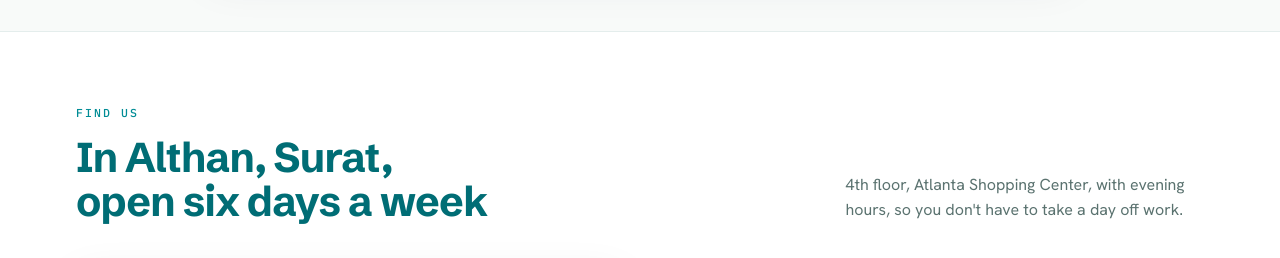
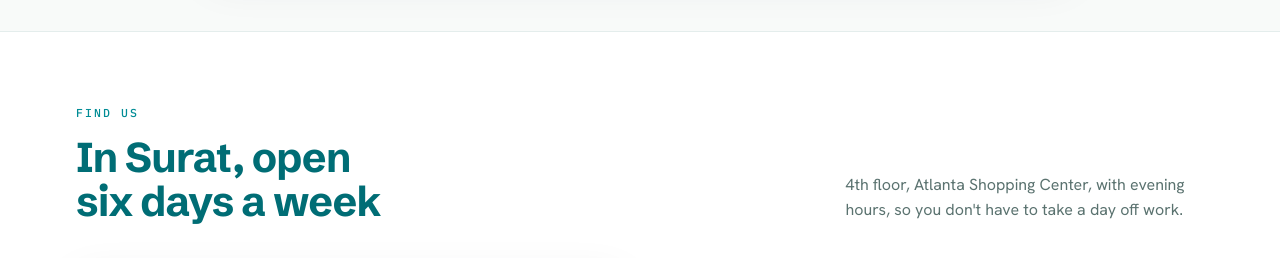
Before and after one commit to vamigo-IN/rdc, a website: page dental-implants/index.html in a window 1280 px wide. Shown: the part 7400-7658 px from the top of the page. Drawn offline with Linux system fonts and the light colour scheme; grey boxes are pictures that could not be loaded.

Commit message:
copy: update location header to 'In Surat'

```diff
--- a/dental-implants/index.html
+++ b/dental-implants/index.html
@@ -262,7 +262,7 @@ height="0" width="0" style="display:none;visibility:hidden"></iframe></noscript>
 <section class="block" id="location">
   <div class="wrap">
     <div class="sec-top reveal">
-      <div><span class="eyebrow">Find us</span><h2>In Althan, Surat, open six days a week</h2></div>
+      <div><span class="eyebrow">Find us</span><h2>In Surat, open six days a week</h2></div>
       <p>4th floor, Atlanta Shopping Center, with evening hours, so you don't have to take a day off work.</p>
     </div>
     <div class="loc-grid">
```
Also changed, not shown: general-dentistry/index.html (+1 -1 lines), index.html (+1 -1 lines), kids-dentistry/index.html (+1 -1 lines), root-canal/index.html (+1 -1 lines), smile-design/index.html (+1 -1 lines).
